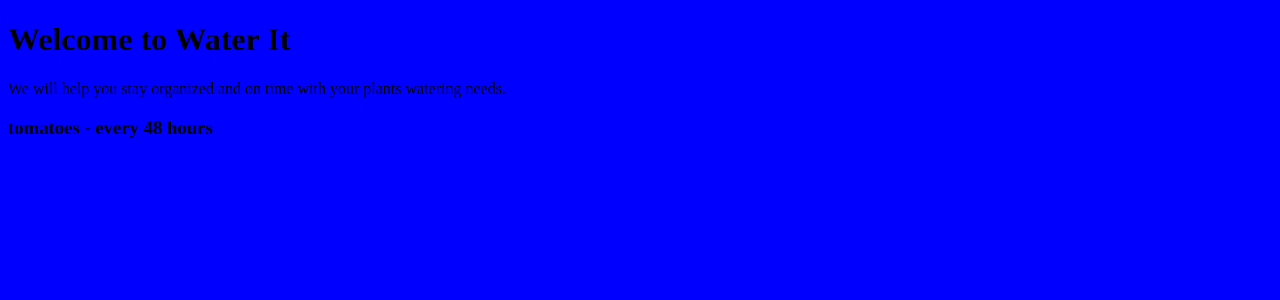
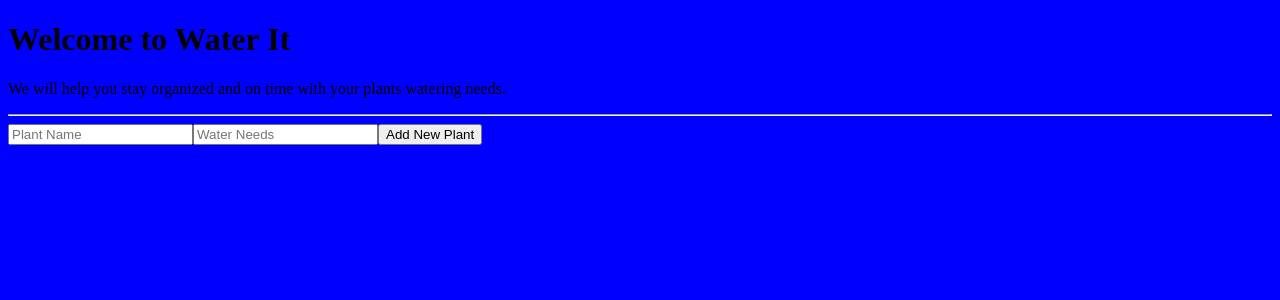
Before and after one commit to Danitlls/water-it-react, a React app: page / in a window 1280 px wide. Shown: the top 300 px of the page. Built offline with nearby package versions, Linux system fonts and the light colour scheme.

Commit message:
Add main components and interconect them child/parent components. Having issues with undefined values when submitting a new plant.

```diff
--- a/src/components/App.jsx
+++ b/src/components/App.jsx
@@ -1,6 +1,7 @@
 import React from 'react';
 import styles from '../styles/App.css';
-import Plant from './Plant';
+import Nursery from './Nursery';
+
 
 
 function App(){
@@ -8,7 +9,8 @@ function App(){
     <div>
       <h1>Welcome to Water It</h1>
       <p>We will help you stay organized and on time with your plants watering needs.</p>
-      <Plant />
+      <Nursery />
+
     </div>
   );
 }
--- /dev/null
+++ b/src/components/NewPlantForm.jsx
@@ -0,0 +1,46 @@
+import React from 'react';
+import PlantModel from '../models/plant.js';
+import PropTypes from 'prop-types';
+
+class NewPlantForm extends React.Component {
+
+  constructor(props) {
+    super(props);
+    this.handleNewPlantFormSubmission = this.handleNewPlantFormSubmission.bind(this);
+  }
+
+  handleNewPlantFormSubmission(event) {
+    event.preventDefault();
+    const { _name, _waterSchedule } = this.refs;
+    var newPlant = new PlantModel(_name.value, waterSchedule.value);
+    this.props.onNewPlantCreation(newPlant);
+    console.log(newPlant)
+  }
+
+  render(){
+    return (
+      <div>
+        <form onSubmit={this.handleNewPlantFormSubmission}>
+          <input
+            ref='_names'
+            type='text'
+            id='name'
+            placeholder='Plant Name'/>
+          <input
+            ref='_waterSchedule'
+            type='text'
+            id='water'
+            placeholder='Water Needs'/>
+          <button type='submit'>Add New Plant</button>
+        </form>
+      </div>
+    );
+  }
+}
+
+NewPlantForm.propTypes = {
+  onNewPlantCreation: PropTypes.func
+
+};
+
+export default NewPlantForm;
--- /dev/null
+++ b/src/components/Nursery.jsx
@@ -0,0 +1,32 @@
+import React from 'react';
+import PlantList from './PlantList';
+import NurseryControl from './NurseryControl';
+
+class Nursery extends React.Component{
+  constructor(props){
+    super(props);
+    this.state = {
+      masterPlantList: [],
+    };
+    this.addNewPlantToList = this.addNewPlantToList.bind(this);
+  }
+
+addNewPlantToList(newPlant){
+  let newMasterPlantList = this.state.masterPlantList.slice();
+  newMasterPlantList.push(newPlant);
+  this.setState({masterPlantList : newMasterPlantList});
+}
+
+  render() {
+    return (
+      <div>
+        <PlantList
+          plantList = {this.state.masterPlantList}
+        />
+      <NurseryControl onNewPlantCreation={this.addNewPlantToList} />
+      </div>
+    )
+  }
+}
+
+export default Nursery;
--- /dev/null
+++ b/src/components/NurseryControl.jsx
@@ -0,0 +1,32 @@
+
+import React from 'react';
+import NewPlantForm from './NewPlantForm';
+import PropTypes from 'prop-types';
+
+
+class NurseryControl extends React.Component {
+  constructor(props) {
+    super(props);
+    this.state = {
+  formShow: true
+};
+  }
+
+  render(){
+    return (
+      <div>
+          <section>
+            <NewPlantForm
+              onNewPlantCreation={this.props.onNewPlantCreation}/>
+          </section>
+        </div>
+
+    );
+  }
+}
+
+NurseryControl.propTypes = {
+  onNewPlantCreation: PropTypes.func
+};
+
+export default NurseryControl;
--- /dev/null
+++ b/src/components/PlantList.jsx
@@ -0,0 +1,23 @@
+
+import React from 'react';
+import Plant from './Plant';
+import PropTypes from 'prop-types';
+
+function PlantList(props){
+  return (
+    <div>
+      <hr/>
+      {props.plantList.map((plant, index) =>
+        <Plant name={plant.name}
+
+          key={index}/>
+      )}
+    </div>
+  );
+}
+
+PlantList.propTypes = {
+  plantList: PropTypes.array
+};
+
+export default PlantList;
```
Also changed, not shown: 1 other file (tests, documents, lock files or other folders).
